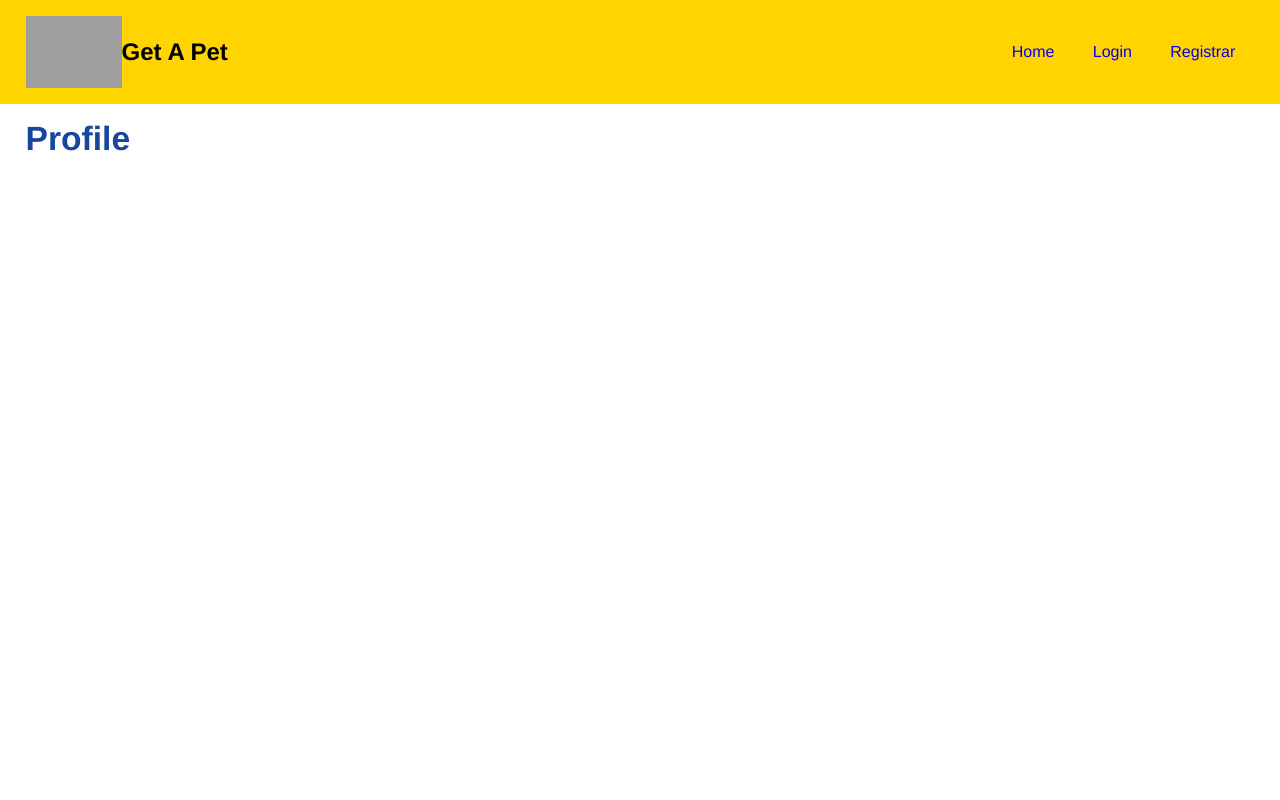
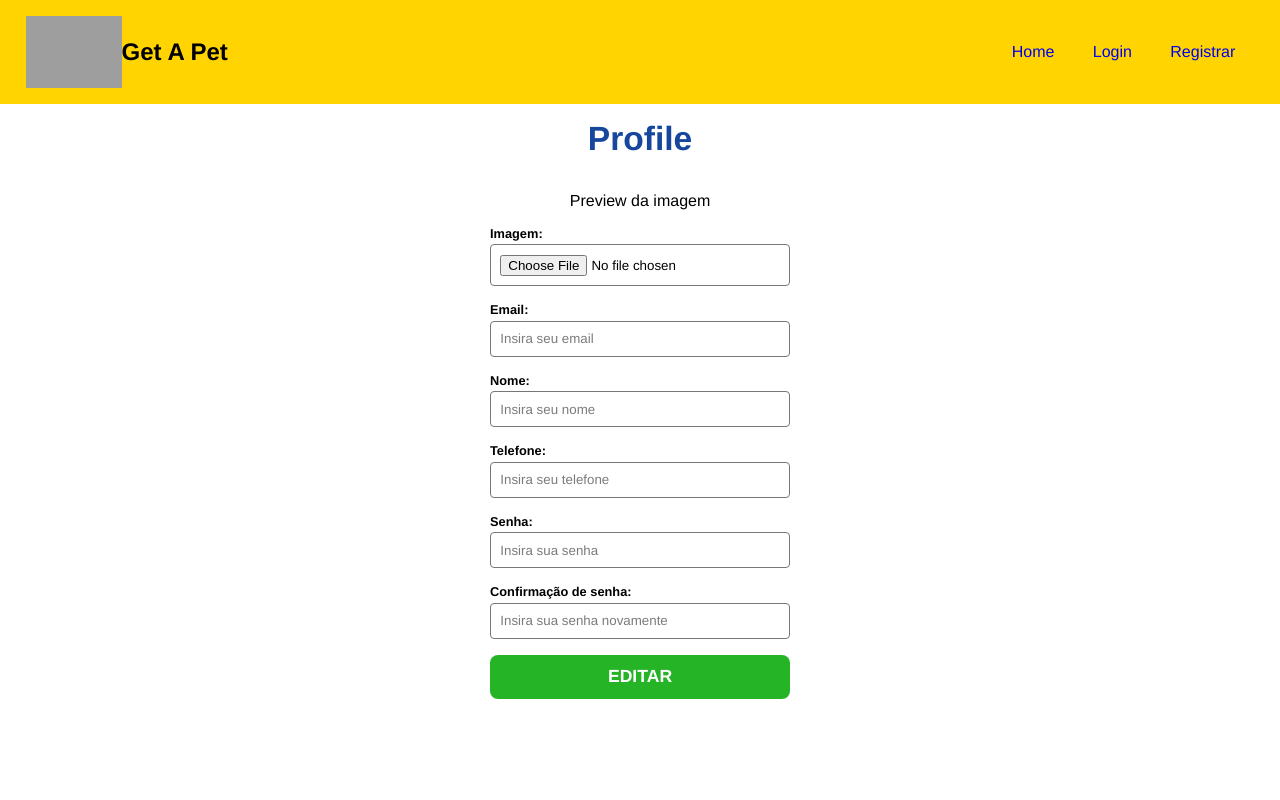
Before and after one commit to santoskeven/get_a_pet, a React (Create React App) app in the folder frontend/: page /user/profile in a window 1280 px wide. Shown: the top 800 px of the page. Built offline with nearby package versions, Linux system fonts and the light colour scheme; no server answers; grey boxes are pictures that could not be loaded; the HTML template or start-up script is replaced by a standard one.

Commit message:
form. edit user, get info. user

```diff
--- a/frontend/src/components/pages/user/profile.js
+++ b/frontend/src/components/pages/user/profile.js
@@ -1,10 +1,95 @@
+import {useState, useEffect} from 'react'
+
 import style from './profile.module.css'
+import FormStyle from '../../form/form.module.css'
+
+import api from '../../../utils/api'
+import Input from '../../form/input'
 
 function Profile (){
 
+    const [user, setUser] = useState({})
+    const [token] = useState(localStorage.getItem('token' || ''))
+
+    useEffect(() => {
+       api.get('/user/checkUser' ,{
+        headers: {
+            authorization: `Bearer ${JSON.parse(token)}`
+        }
+       }).then((res) => {
+          setUser(res.data)
+       })
+    }, [token])
+
+    function onFileChange(e){}
+
+    function handleChange(e){}
+
     return(
         <section>
-            <h1>Profile</h1>
+           <div  className={style.form_header}>
+                <h1>Profile</h1>
+                <p>Preview da imagem</p>
+           </div>
+
+           <form className={FormStyle.form_container}>
+
+                <Input
+                    text='Imagem'
+                    name='image'
+                    type='file'
+                    placeholder= 'Insira uma imagem'
+                    handleOnChange={onFileChange}
+                />
+
+                <Input
+                    text='Email'
+                    name='email'
+                    type='email'
+                    placeholder= 'Insira seu email'
+                    handleOnChange={handleChange}
+                    value={user.email || ''}
+                />
+
+                <Input
+                    text='Nome'
+                    name='name'
+                    type='text'
+                    placeholder= 'Insira seu nome'
+                    handleOnChange={onFileChange}
+                    value={user.name || ''}
+                />
+
+                <Input
+                    text='Telefone'
+                    name='phone'
+                    type='text'
+                    placeholder= 'Insira seu telefone'
+                    handleOnChange={onFileChange}
+                    value={user.phone || ''}
+                />
+
+                <Input
+                    text='Senha'
+                    name='password'
+                    type='password'
+                    placeholder= 'Insira sua senha'
+                    handleOnChange={onFileChange}
+                    value={user.password || ''}
+                />
+
+                <Input
+                    text='Confirmação de senha'
+                    name='confirmpassword'
+                    type='password'
+                    placeholder= 'Insira sua senha novamente'
+                    handleOnChange={onFileChange}
+                />
+
+                <input type='submit' value='EDITAR'/>
+
+           </form>
+
         </section>
     )
 
--- a/frontend/src/components/pages/user/profile.module.css
+++ b/frontend/src/components/pages/user/profile.module.css
@@ -0,0 +1,4 @@
+.form_header{
+    text-align: center;
+    margin-bottom: 1em;
+}
```
